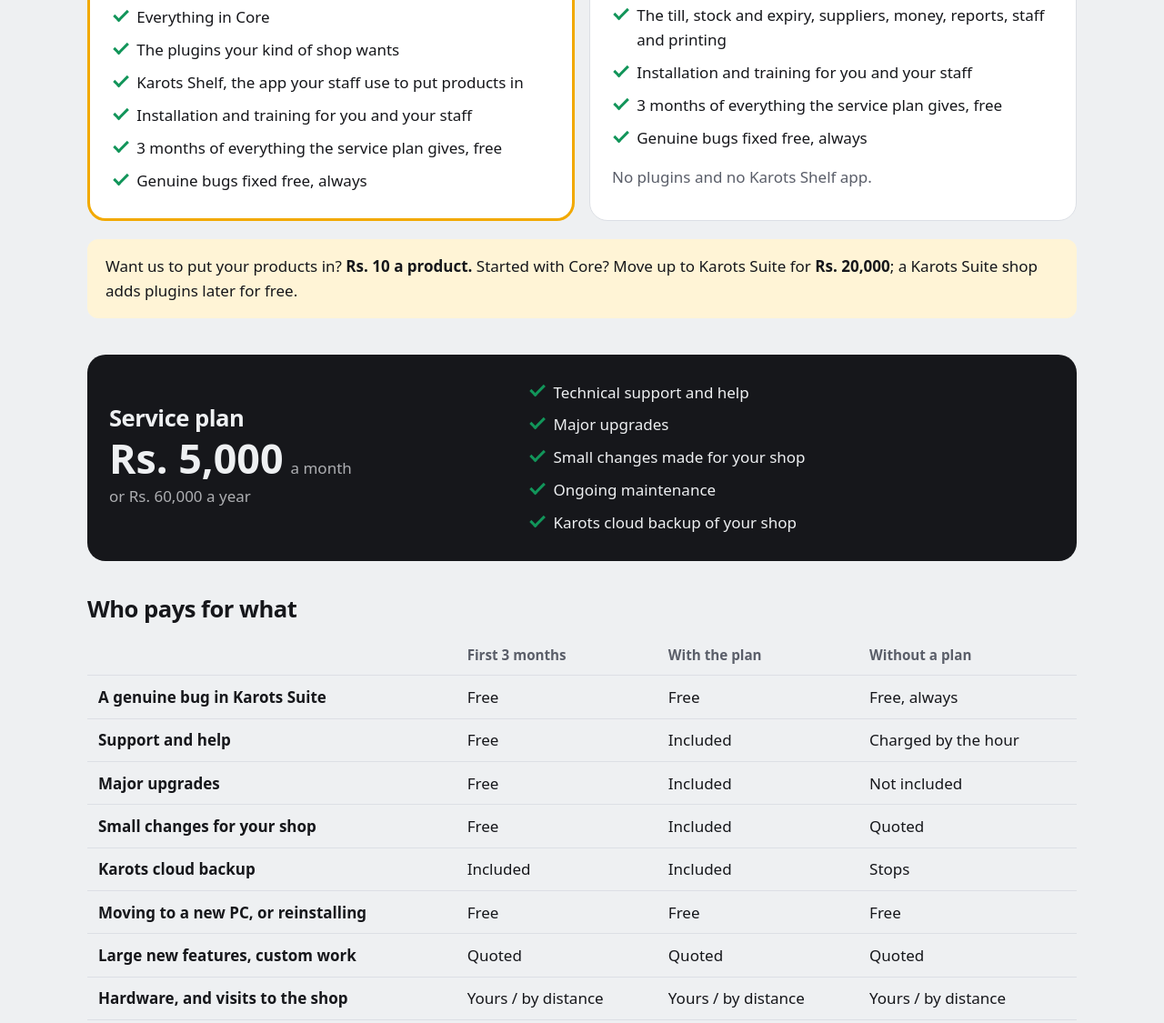
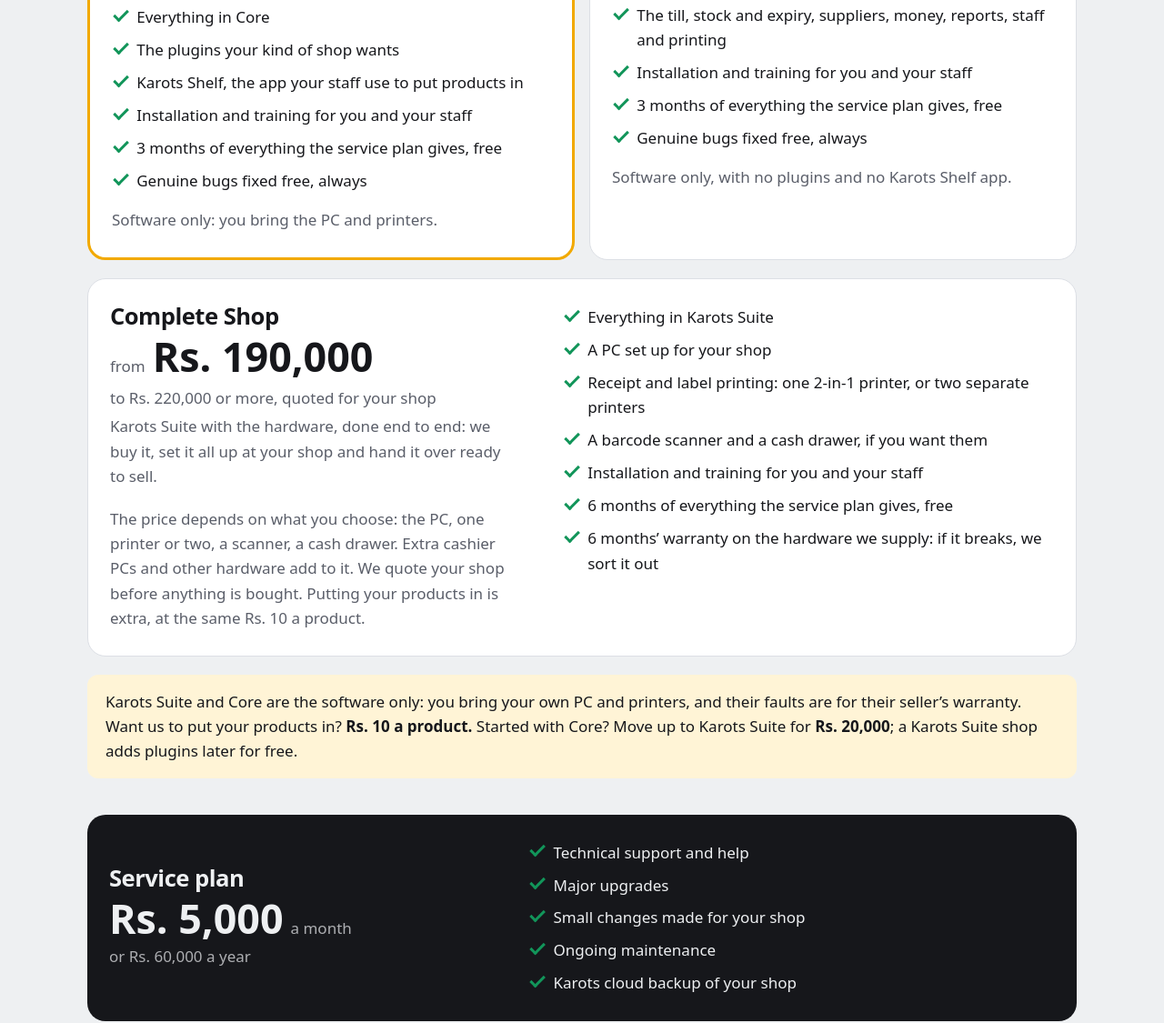
Before and after one commit to Adhnan23/karots-pos-site, an Astro site: page /pricing in a window 1280 px wide. Shown: the part 533-1658 px from the top of the page at 91% size. Built offline with nearby package versions, Linux system fonts and the light colour scheme; Astro itself is replaced by a stand-in of ours; a web font is replaced by a local one.

Commit message:
feat: Complete Shop — Karots Suite with the hardware, done end to end, from Rs. 190,000 (to 220,000 or more, quoted per shop), 6 months of the plan and 6 months' hardware warranty; Karots Suite and Core say they are software only; product entry stays Rs. 10 a product

```diff
--- a/src/data/faq.ts
+++ b/src/data/faq.ts
@@ -11,7 +11,7 @@ export const FAQ: { q: string; a: string }[] = [
   { q: 'Where is my data kept?', a: 'On your own PC. It backs itself up every 6 hours and keeps the last 28 (about a week), copies each backup to a USB stick or another PC, and with the service plan sends an encrypted copy to the cloud once a day. The backups on the PC and the USB are not encrypted, so keep the stick somewhere safe, and take it home now and then: a backup on the same disk dies with that disk.' },
   { q: 'How do updates work?', a: 'Your shop never updates by itself. When you press Update it backs up first, installs the new version, and goes back to the old one if the new one won’t start.' },
   { q: 'Can I try it before buying?', a: 'Yes. We can show it at your shop with your kind of products. Call or message us to set a time.' },
-  { q: 'How much does it cost?', a: 'Karots Suite is Rs. 100,000 once, with the plugins your shop wants and the Karots Shelf app. Core, without plugins or Karots Shelf, is Rs. 80,000. Both include installation, training and your first 3 months of the service plan free. After that the plan, Rs. 5,000 a month or Rs. 60,000 a year, brings support, major upgrades, small changes, maintenance and cloud backup.' },
+  { q: 'How much does it cost?', a: 'Karots Suite is Rs. 100,000 once, with the plugins your shop wants and the Karots Shelf app. Core, without plugins or Karots Shelf, is Rs. 80,000. Both include installation, training and your first 3 months of the service plan free. Complete Shop brings the hardware too (PC, printers, scanner, drawer as you choose), set up and ready, with 6 months of the plan and 6 months’ warranty on the hardware: usually Rs. 190,000 to 220,000, more with extra cashier PCs, quoted for your shop. We do it end to end; putting your products in is Rs. 10 a product on any plan. After that the plan, Rs. 5,000 a month or Rs. 60,000 a year, brings support, major upgrades, small changes, maintenance and cloud backup.' },
   { q: 'Do I pay for bug fixes after the first 3 months?', a: 'No. A genuine bug in Karots Suite is fixed free, always, with or without a service plan. What is charged without a plan is help and support, new features and work made only for your shop.' },
   { q: 'What happens if I stop the service plan?', a: 'Your shop keeps selling exactly as it is, and bug fixes still reach you. New cloud backups stop; the last one is kept for 30 days and we bring it back if you ask. The backups on your own PC and USB carry on. You can join again any time.' },
   { q: 'Can I move Karots Suite to a new PC?', a: 'Yes. A licence is for the one PC that runs it. If that PC breaks, is replaced or needs a format, tell us and we move or reinstall it free from your latest backup. Running it on two PCs at once needs a second licence.' },
--- a/src/data/pricing.ts
+++ b/src/data/pricing.ts
@@ -3,16 +3,32 @@ export const PLANS = [
   {
     id: 'suite', name: 'Karots Suite', price: 100000, featured: true,
     line: 'Everything, with the plugins your shop wants.',
-    without: '',
+    without: 'Software only: you bring the PC and printers.',
     gets: ['Everything in Core', 'The plugins your kind of shop wants', 'Karots Shelf, the app your staff use to put products in'],
   },
   {
     id: 'core', name: 'Core', price: 80000, featured: false,
     line: 'The whole shop system, without plugins.',
     gets: ['The till, stock and expiry, suppliers, money, reports, staff and printing'],
-    without: 'No plugins and no Karots Shelf app.',
+    without: 'Software only, with no plugins and no Karots Shelf app.',
   },
 ]
+
+/** Karots Suite with the hardware (user, 2026-11-24): quoted per shop, the price moves with the hardware chosen. */
+export const COMPLETE = {
+  name: 'Complete Shop', from: 190000, to: 220000,
+  line: 'Karots Suite with the hardware, done end to end: we buy it, set it all up at your shop and hand it over ready to sell.',
+  gets: [
+    'Everything in Karots Suite',
+    'A PC set up for your shop',
+    'Receipt and label printing: one 2-in-1 printer, or two separate printers',
+    'A barcode scanner and a cash drawer, if you want them',
+    'Installation and training for you and your staff',
+    '6 months of everything the service plan gives, free',
+    '6 months’ warranty on the hardware we supply: if it breaks, we sort it out',
+  ],
+  note: 'The price depends on what you choose: the PC, one printer or two, a scanner, a cash drawer. Extra cashier PCs and other hardware add to it. We quote your shop before anything is bought. Putting your products in is extra, at the same Rs. 10 a product.',
+}
 
 /** What every shop gets with either plan. */
 export const INCLUDED = ['Installation and training for you and your staff', '3 months of everything the service plan gives, free', 'Genuine bugs fixed free, always']
@@ -38,7 +54,8 @@ export const WHO_PAYS: { what: string; first: string; plan: string; none: string
   { what: 'Karots cloud backup', first: 'Included', plan: 'Included', none: 'Stops' },
   { what: 'Moving to a new PC, or reinstalling', first: 'Free', plan: 'Free', none: 'Free' },
   { what: 'Large new features, custom work', first: 'Quoted', plan: 'Quoted', none: 'Quoted' },
-  { what: 'Hardware, and visits to the shop', first: 'Yours / by distance', plan: 'Yours / by distance', none: 'Yours / by distance' },
+  { what: 'Hardware faults', first: 'Yours (Complete Shop: ours for 6 months)', plan: 'Yours', none: 'Yours' },
+  { what: 'Visits to the shop', first: 'By distance', plan: 'By distance', none: 'By distance' },
 ]
 
 /** System requirements, as measured (the Suite's docs/guide/install.md, 2026-11-24). */
--- a/src/lib/llms.ts
+++ b/src/lib/llms.ts
@@ -11,6 +11,8 @@ const ABOUT = `# Karots Suite
 
 Made by Karots, Sri Lanka. Karots Suite Rs. 100,000 once (with the shop's plugins and the Karots Shelf app); Core
 Rs. 80,000 (no plugins or Shelf); both with installation, training and the first 3 months of the service plan free.
+Complete Shop (Karots Suite + PC, printers, scanner, drawer as chosen, set up): about Rs. 190,000 to 220,000 or more,
+quoted per shop, with 6 months of the plan and 6 months' hardware warranty.
 Genuine bugs are fixed free, always. Service plan Rs. 5,000 a month or Rs. 60,000 a year: support, major upgrades, small
 changes, maintenance, cloud backup. One licence = the one PC that runs it. Main PC: 64-bit Windows 10 / 11 or Linux;
 recommended Core i3 2nd gen, 4 GB, 20 GB free SSD, 1366 × 768; minimum Core 2 Duo, 2 GB, 5 GB free hard disk, 1024 × 768.
--- a/src/pages/pricing.astro
+++ b/src/pages/pricing.astro
@@ -2,7 +2,7 @@
 import Base from '../layouts/Base.astro'
 import Button from '../components/Button.astro'
 import { CONTACT } from '../data/site'
-import { CASHIER_PC, CORE_TO_SUITE, DISK_YEAR, INCLUDED, PLANS, PRODUCT_ENTRY, REQUIREMENTS, SERVICE, WHO_PAYS, rs } from '../data/pricing'
+import { CASHIER_PC, COMPLETE, CORE_TO_SUITE, DISK_YEAR, INCLUDED, PLANS, PRODUCT_ENTRY, REQUIREMENTS, SERVICE, WHO_PAYS, rs } from '../data/pricing'
 import { softwareApplication } from '../lib/jsonld'
 ---
 <Base title="Pricing — Karots Suite" description={`Karots Suite ${rs(100000)} or Core ${rs(80000)}, once. Bugs fixed free, always; 3 months of the service plan free, then ${rs(SERVICE.monthly)} a month if you want it.`} path="/pricing/" jsonLd={[softwareApplication(Astro.site!)]}>
@@ -24,7 +24,18 @@ import { softwareApplication } from '../lib/jsonld'
       ))}
     </div>
 
-    <p class="entry">Want us to put your products in? <b>{rs(PRODUCT_ENTRY)} a product.</b> Started with Core? Move up to Karots Suite for <b>{rs(CORE_TO_SUITE)}</b>; a Karots Suite shop adds plugins later for free.</p>
+    <section class="plan complete" aria-labelledby="plan-complete">
+      <div>
+        <h2 id="plan-complete">{COMPLETE.name}</h2>
+        <p class="price"><span class="once">from</span> <span class="n">{rs(COMPLETE.from)}</span> <span class="once">to {rs(COMPLETE.to)} or more, quoted for your shop</span></p>
+        <p class="line">{COMPLETE.line}</p>
+        <p class="without">{COMPLETE.note}</p>
+      </div>
+      <ul>{COMPLETE.gets.map((g) => <li>{g}</li>)}</ul>
+    </section>
+
+    <p class="entry">Karots Suite and Core are the software only: you bring your own PC and printers, and their faults are for their seller’s warranty.
+      Want us to put your products in? <b>{rs(PRODUCT_ENTRY)} a product.</b> Started with Core? Move up to Karots Suite for <b>{rs(CORE_TO_SUITE)}</b>; a Karots Suite shop adds plugins later for free.</p>
 
     <section class="service" aria-labelledby="service">
       <div>
@@ -41,7 +52,7 @@ import { softwareApplication } from '../lib/jsonld'
       <h2 id="who-pays">Who pays for what</h2>
       <div class="scroll">
         <table>
-          <thead><tr><th></th><th>First 3 months</th><th>With the plan</th><th>Without a plan</th></tr></thead>
+          <thead><tr><th></th><th>First 3 months (6 with Complete Shop)</th><th>With the plan</th><th>Without a plan</th></tr></thead>
           <tbody>
             {WHO_PAYS.map((r) => <tr><th scope="row">{r.what}</th><td>{r.first}</td><td>{r.plan}</td><td>{r.none}</td></tr>)}
           </tbody>
@@ -97,6 +108,8 @@ import { softwareApplication } from '../lib/jsonld'
   .plans { display: grid; gap: 1rem; margin-bottom: 1.25rem }
   .plan { padding: 1.75rem 1.5rem; border-radius: var(--r-tile); background-color: var(--surface); border: 1px solid var(--line) }
   .featured { border: 3px solid var(--saffron) }
+  .complete { display: grid; gap: 1.25rem 3rem; margin-bottom: 1.25rem }
+  @media (min-width: 860px) { .complete { grid-template-columns: 1fr 1.2fr; align-items: start } }
   .plan h2, .service h2 { font-size: 1.6rem; margin-bottom: 0.35rem }
   .price { margin: 0 0 0.25rem; display: flex; align-items: baseline; flex-wrap: wrap; gap: 0.5rem }
   .n { font-family: var(--display); font-stretch: 115%; font-weight: 800; font-size: clamp(2rem, 1.6rem + 2vw, 2.8rem); line-height: 1.1 }
```
Also changed, not shown: test/dist.test.ts (+2 -2 lines).
